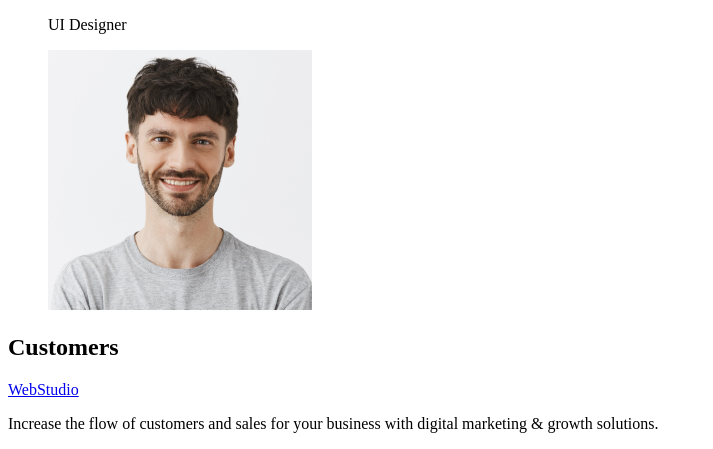
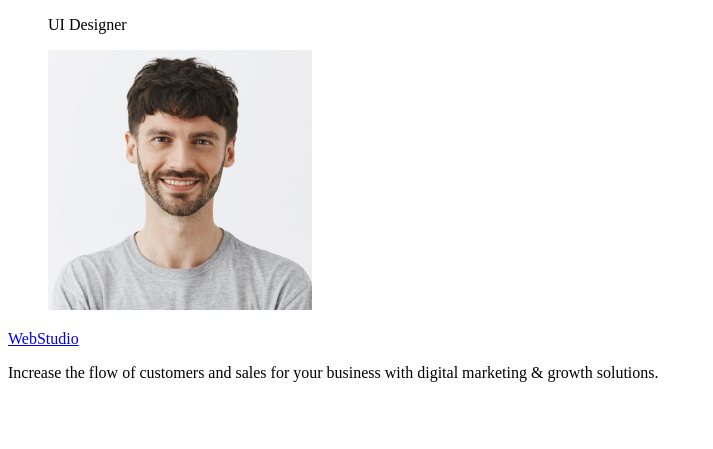
Before and after one commit to MarinaBezz/goit-markup-hw-01, a plain HTML site: page index.html in a window 1280 px wide. Shown: the part 2199-2648 px from the top of the page, without its empty margins (0-713 px from the left). After the commit the page ends 2597 px from the top, so only its background shows below. Drawn offline with Linux system fonts and the light colour scheme.

Commit message:
Without section "customers"

```diff
--- a/index.html
+++ b/index.html
@@ -95,9 +95,6 @@
           </li>
         </ul>
       </section>
-      <section>
-        <h2>Customers</h2>
-      </section>
     </main>
     <footer>
       <a href="/">WebStudio</a>
```
